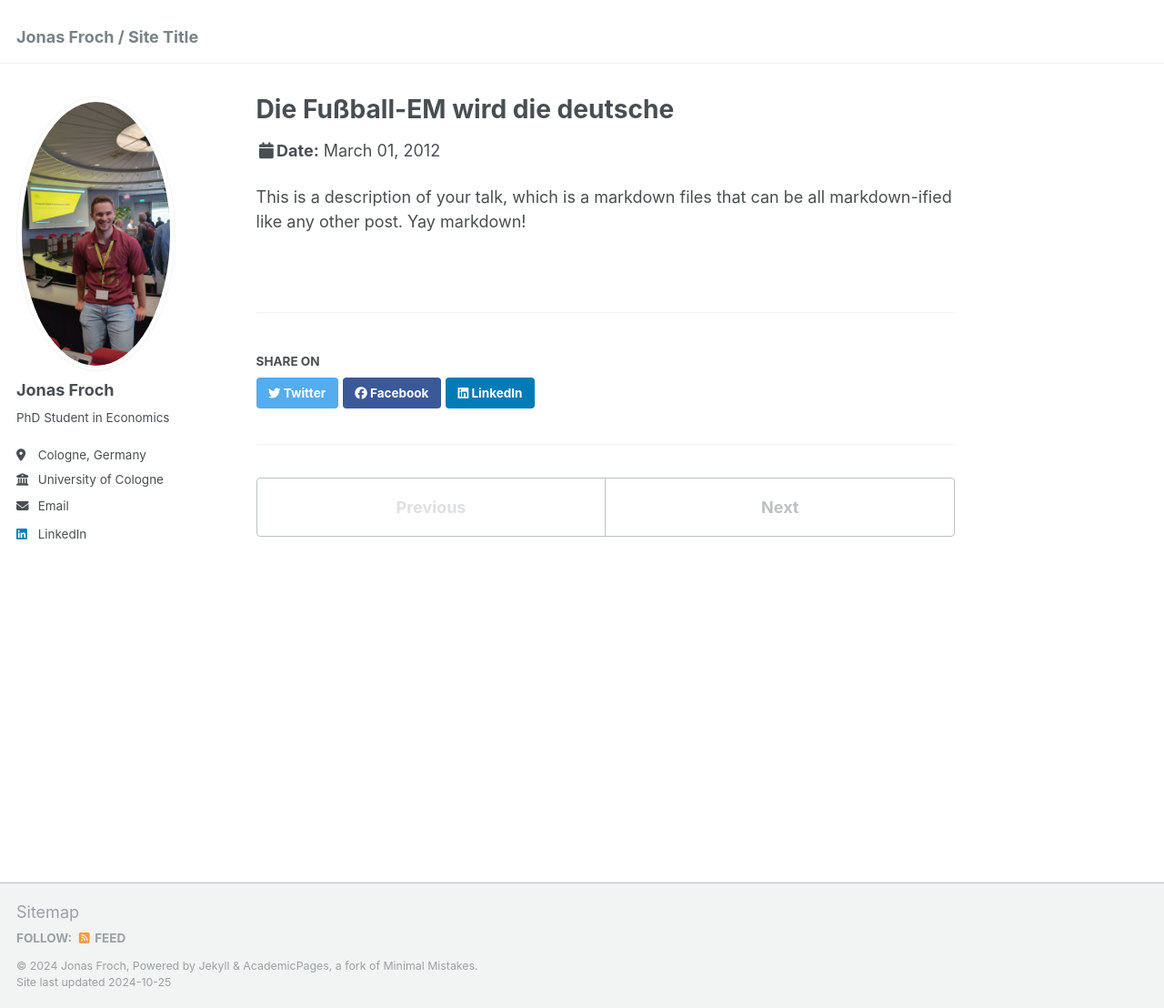
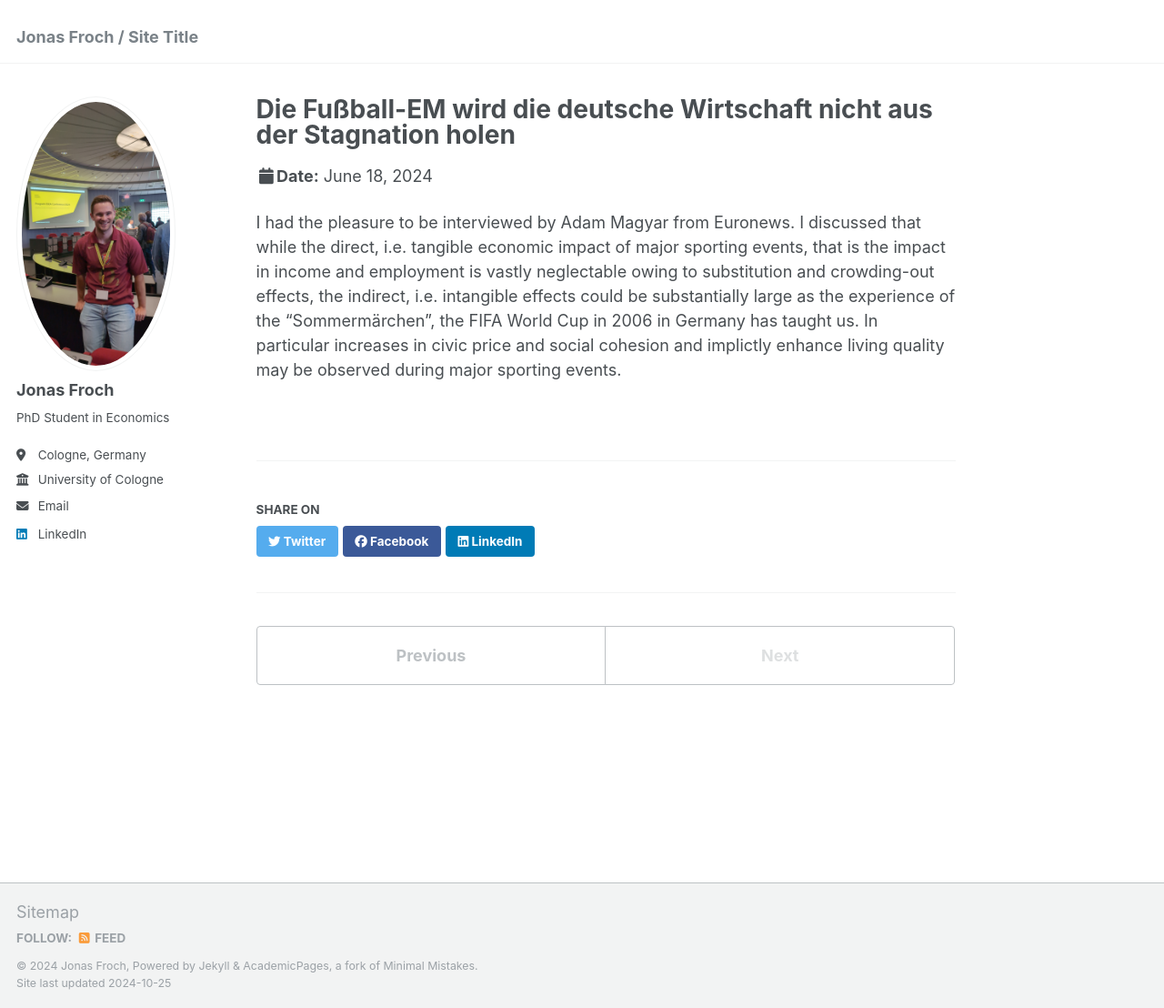
Before and after one commit to jonasfroch/jfwebpage.gitbub.io, a Jekyll site: the page built from _talks/2012-03-01-talk-1.md, in a window 1280 px wide and 1108 px high. Shown: the whole window at 91% size. Built offline with Jekyll 4.4.1, drawn with Linux system fonts in a browser that asks for light colours.

Commit message:
Update 2012-03-01-talk-1.md

```diff
--- a/_talks/2012-03-01-talk-1.md
+++ b/_talks/2012-03-01-talk-1.md
@@ -1,11 +1,9 @@
 ---
-title: "Die Fußball-EM wird die deutsche"
+title: "Die Fußball-EM wird die deutsche Wirtschaft nicht aus der Stagnation holen"
 collection: talks
 type: "Expert Interview"
 permalink: /media/
-venue: "UC San Francisco, Department of Testing"
-date: 2012-03-01
-location: "San Francisco, California"
+date: 2024-06-18
+
 ---
-
-This is a description of your talk, which is a markdown files that can be all markdown-ified like any other post. Yay markdown!
+I had the pleasure to be interviewed by Adam Magyar from Euronews. I discussed that while the direct, i.e. tangible economic impact of major sporting events, that is the impact in income and employment is vastly neglectable owing to substitution and crowding-out effects, the indirect, i.e. intangible effects could be substantially large as the experience of the "Sommermärchen", the FIFA World Cup in 2006 in Germany has taught us. In particular increases in civic price and social cohesion and implictly enhance living quality may be observed during major sporting events.
```
